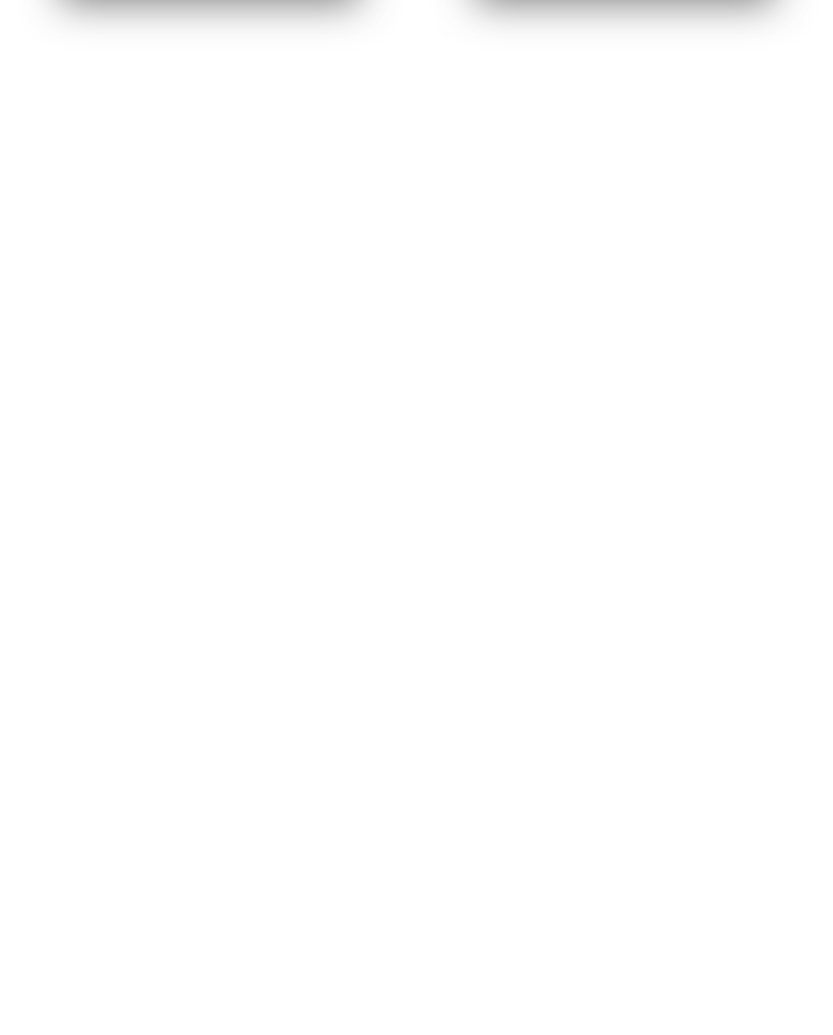
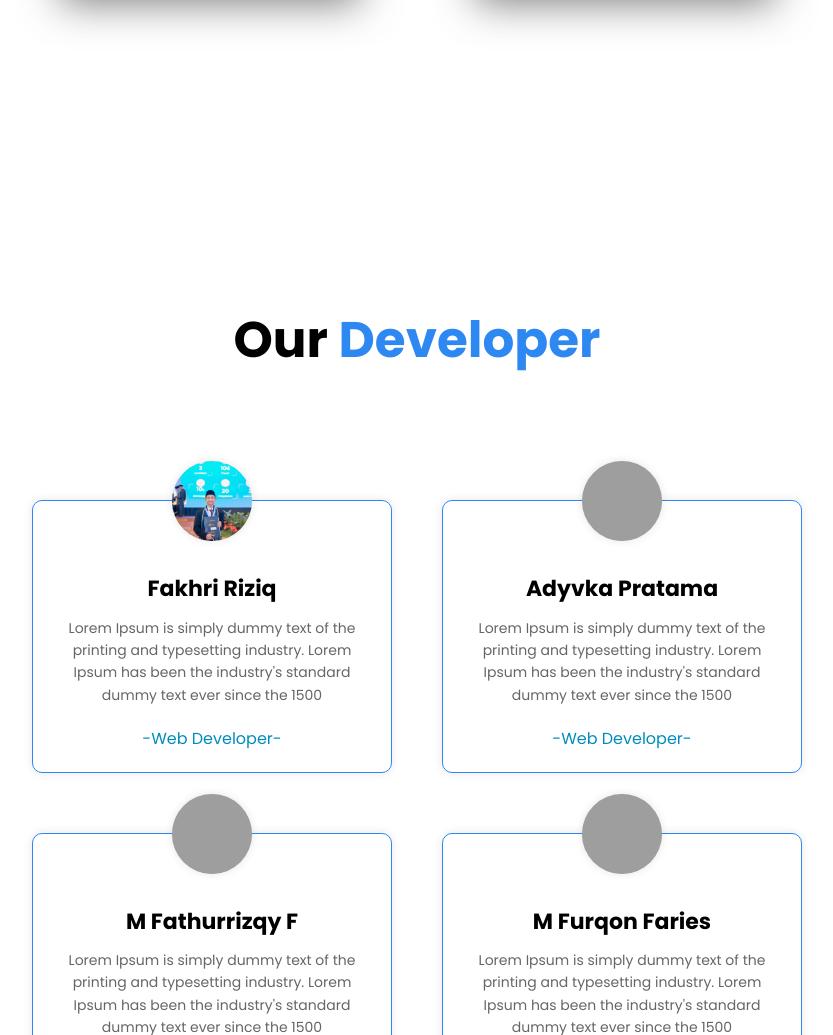
Before and after one commit to fakhrirk/nano-studio, a plain HTML site: page index.html in a window 1280 px wide. Shown: the part 1765-2800 px from the top of the page, without its empty margins (223-1056 px from the left). Before the commit the page ends 2065 px from the top, so only its background shows below. Drawn offline with Linux system fonts and the light colour scheme; grey boxes are pictures that could not be loaded.

Commit message:
Our Developer - Dyvka

```diff
--- a/index.html
+++ b/index.html
@@ -111,8 +111,42 @@
       </div>
     </section>
     <br /><br /><br /><br /><br /><br /><br /><br /><br /><br /><br /><br />
-    <section>
-      <!-- Our Developer -->
+    <section class="developers">
+      <h2>Our <span style="color: #2d88f2">Developer</span></h2>
+        <div class="dev-cards">
+            <div class="dev-card">
+                <div class="dev-img">
+                  <img src="Images/riziq.jpeg">
+                </div>
+                <h3>Fakhri Riziq</h3>
+                <p>Lorem Ipsum is simply dummy text of the printing and typesetting industry. Lorem Ipsum has been the industry's standard dummy text ever since the 1500</p>
+                <h4>-Web Developer-</h4>
+            </div>
+            <div class="dev-card">
+                <div class="dev-img">
+                  <img src="Images/dyvka.jpeg">
+                </div>
+                <h3>Adyvka Pratama</h3>
+                <p>Lorem Ipsum is simply dummy text of the printing and typesetting industry. Lorem Ipsum has been the industry's standard dummy text ever since the 1500</p>
+                <h4>-Web Developer-</h4>
+            </div>
+            <div class="dev-card">
+                <div class="dev-img">
+                  <img src="Images/dyvka.jpeg">
+                </div>
+                <h3>M Fathurrizqy F</h3>
+                <p>Lorem Ipsum is simply dummy text of the printing and typesetting industry. Lorem Ipsum has been the industry's standard dummy text ever since the 1500</p>
+                <h4>-Back End Developer-</h4>
+            </div>
+            <div class="dev-card">
+                <div class="dev-img">
+                  <img src="Images/dyvka.jpeg">
+                </div>
+                <h3>M Furqon Faries</h3>
+                <p>Lorem Ipsum is simply dummy text of the printing and typesetting industry. Lorem Ipsum has been the industry's standard dummy text ever since the 1500</p>
+                <h4>-Designer-</h4>
+            </div>
+        </div>
     </section>
     <section>
       <!-- Our Partner -->
--- a/style.css
+++ b/style.css
@@ -148,6 +148,7 @@ nav ul li a:hover::after,
   padding: 23px;
   margin: auto 13px;
   margin-top: 40px;
+  align-items: last baseline;
   border-radius: 10px;
   box-shadow: 0 0 10px rgba(0, 0, 0, 0.1);
   text-align: left;
@@ -214,6 +215,8 @@ nav ul li a:hover::after,
   width: 100vw;
   height: 20%;
   display: flex;
+  justify-content: center;
+  align-items: center;
   padding: 20px 10px;
   background-color: #2d88f2;
 }
@@ -232,7 +235,6 @@ nav ul li a:hover::after,
   font-size: 30px;
   font-weight: 700;
   color: #fff;
-  justify-content: center;
   animation: fadeInLeft linear;
   animation-timeline: view();
   animation-range: entry 0% cover 30%;
@@ -241,7 +243,7 @@ nav ul li a:hover::after,
 .aboutUs-logo {
   display: flex;
   align-items: center;
-  margin: 0 180px;
+  margin: 0 200px;
   animation: fadeInLeft linear;
   animation-timeline: view();
   animation-range: entry 0% cover 30%;
@@ -364,6 +366,69 @@ nav ul li a:hover::after,
   justify-content: center;
 }
 
+.developers {
+  text-align: center;
+}
+
+.developers h2 {
+  font-size: 50px;
+  margin-bottom: 100px;
+}
+
+.dev-cards {
+  display: grid;
+  grid-template-columns: repeat(auto-fit, minmax(300px, 1fr));
+  gap: 20px;
+  max-width: 800px;
+  margin: 0 auto;
+}
+
+.dev-card {
+  background: white;
+  padding: 20px;
+  margin: 20px 15px;
+  border-radius: 10px;
+  box-shadow: 0 0 10px rgba(0, 0, 0, 0.1);
+  position: relative;
+  border: #2d88f2 0.3px solid;
+}
+
+.dev-img {
+  width: 80px;
+  height: 80px;
+  background-color: #ccc;
+  border-radius: 50%;
+  margin: 0 auto -70px;
+  position: relative;
+  top: -60px;
+  box-shadow: 0 0 10px rgba(0, 0, 0, 0.1);
+  overflow: hidden;
+}
+
+.dev-img img{
+  width: 100%;
+  height: 100%;
+  object-fit: cover;
+}
+
+.dev-card h3 {
+  margin-top: 40px;
+  font-size: 22px;
+  font-weight: 700;
+}
+
+.dev-card p {
+  font-size: 14px;
+  color: #666;
+  margin: 10px 0 20px;
+}
+
+.dev-card h4 {
+  font-size: 1em;
+  color: #008cba;
+  font-weight: normal;
+}
+
 /* keyframes settings */
 
 @keyframes underline {
```
Also changed, not shown: Images/ourdev.png (added), Images/riziq.jpeg (added), 5 other files.
